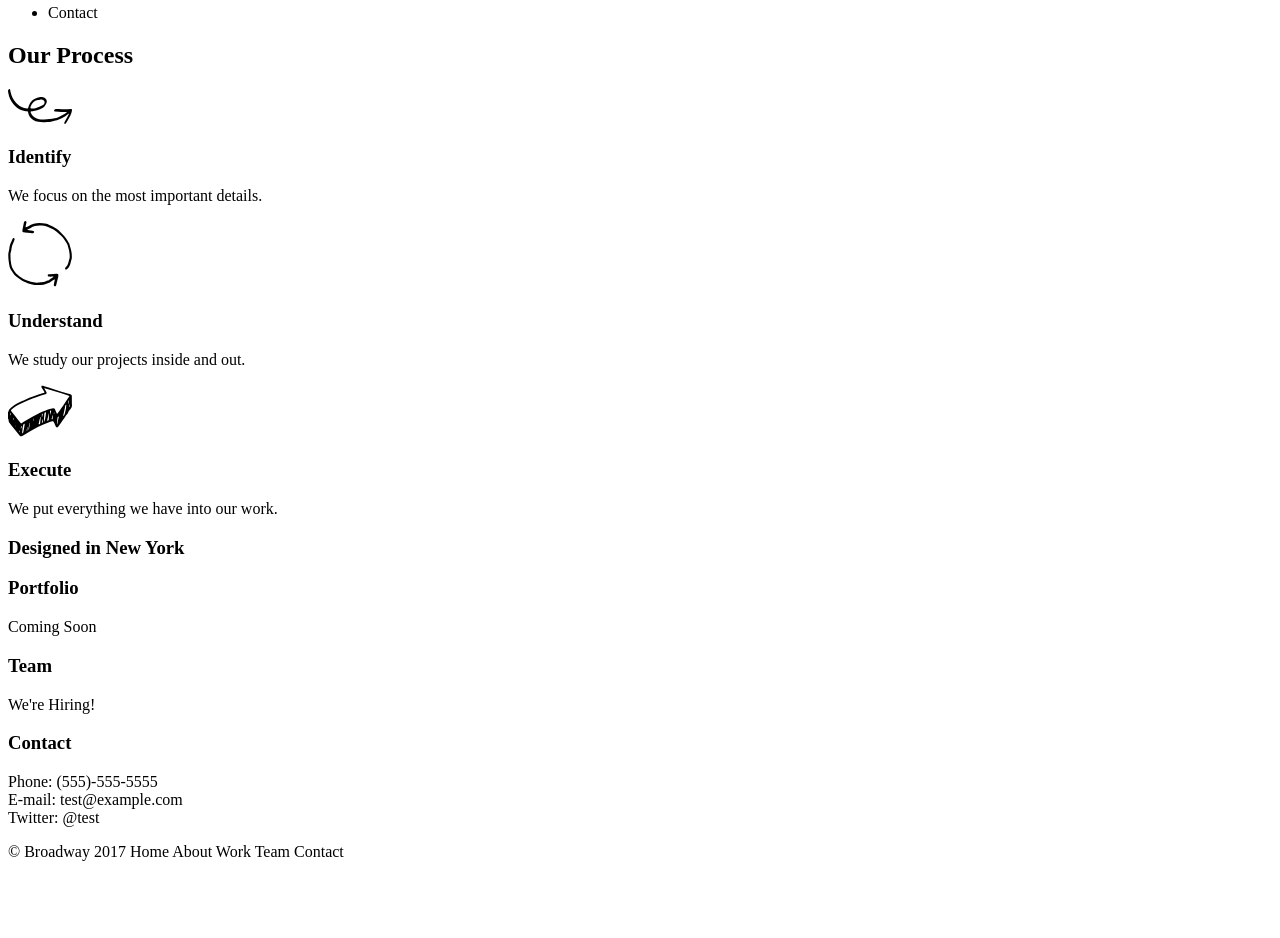
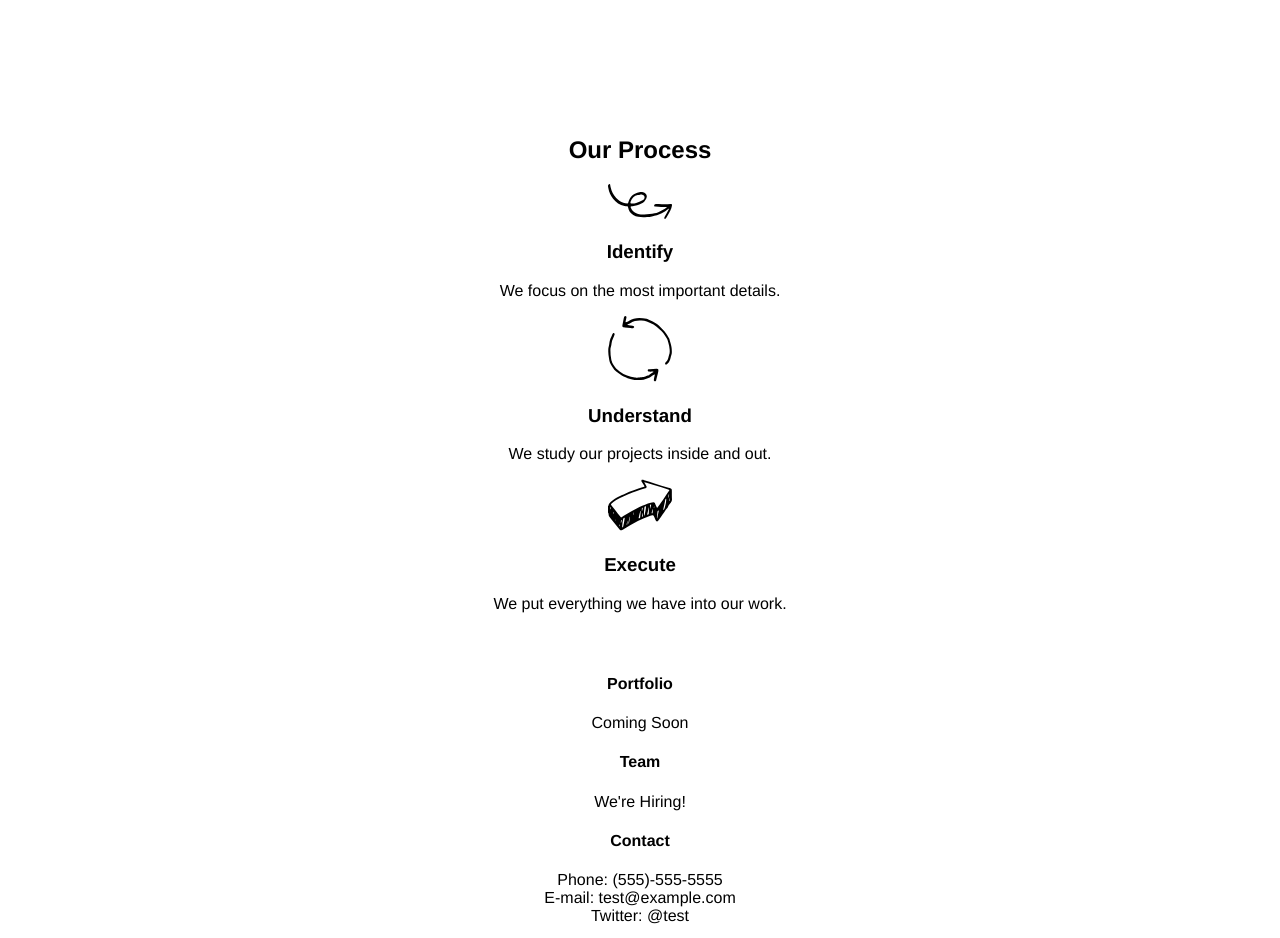
Before and after one commit to bcallis/broadway, a plain HTML site: page index.html in a window 1280 px wide. Shown: the part 148-1086 px from the top of the page. Before the commit the page ends 1025 px from the top, so only its background shows below. Drawn offline with Linux system fonts and the light colour scheme.

Commit message:
Added first part of stylesheet, images, font formatting

```diff
--- a/index.html
+++ b/index.html
@@ -35,13 +35,13 @@
   <p>We put everything we have into our work.</p>
 </div>
 
-<div id="work">
-  <h3>Designed in New York</h3>
-  <h3>Portfolio</h3>
+<div class="work">
+  <h3 id="designed">Designed in New York</h3>
+  <h4>Portfolio</h4>
   <p>Coming Soon</p>
-  <h3>Team</h3>
+  <h4>Team</h4>
   <p>We're Hiring!</p>
-  <h3>Contact</h3>
+  <h4>Contact</h4>
   <p>Phone: (555)-555-5555<br>
   E-mail: test@example.com<br>
   Twitter: @test<br>
--- a/resources/style.css
+++ b/resources/style.css
@@ -0,0 +1,16 @@
+html {
+  font-family: helvetica;
+}
+h1, #nav, #process, .work {
+  text-align: center;
+}
+h1, #nav, #designed, #footer {
+  color: white;
+}
+h1, h2, h3, h4 {
+  font-weight: bold;
+}
+h1 {
+  background-image: url("the-flatiron-building.png");
+  font-size: 70px;
+}
```
